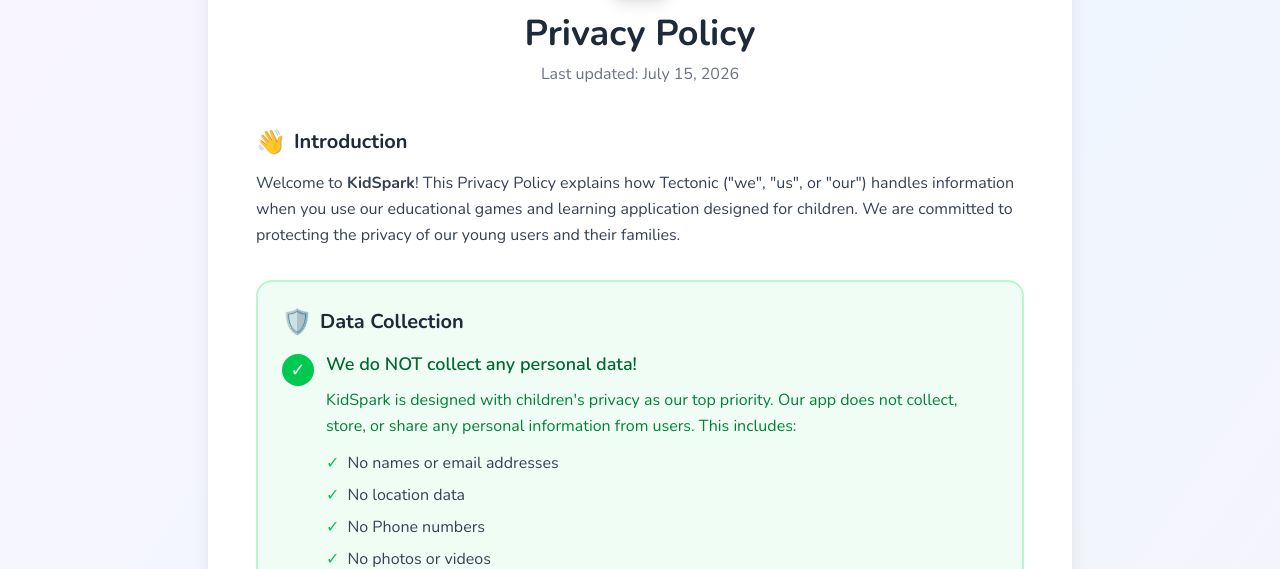
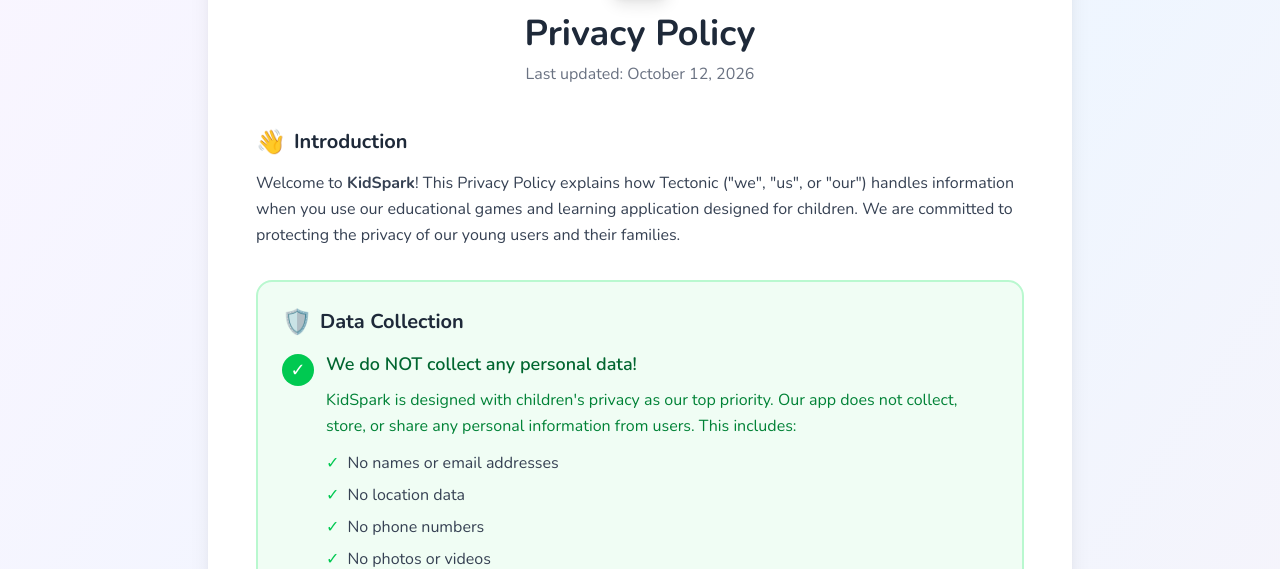
Before and after one commit to sherry2k/Kids-spark, a React (Vite) app: page /privacy-policy in a window 1280 px wide. Shown: the part 234-803 px from the top of the page. Built offline with nearby package versions, Linux system fonts and the light colour scheme.

Commit message:
Update PrivacyPolicy.tsx

```diff
--- a/src/pages/PrivacyPolicy.tsx
+++ b/src/pages/PrivacyPolicy.tsx
@@ -1,11 +1,13 @@
+import { useEffect } from 'react';
 import { motion } from 'framer-motion';
 
 export default function PrivacyPolicy() {
-  const currentDate = new Date().toLocaleDateString('en-US', {
-    year: 'numeric',
-    month: 'long',
-    day: 'numeric'
-  });
+  useEffect(() => {
+    document.title = 'Privacy Policy - KidSpark';
+  }, []);
+
+  // Update this date manually whenever you change the policy
+  const currentDate = 'October 12, 2026';
 
   return (
     <div className="min-h-screen bg-gradient-to-br from-purple-50 via-blue-50 to-pink-50" style={{ fontFamily: 'Nunito, sans-serif' }}>
@@ -137,7 +139,7 @@ export default function PrivacyPolicy() {
                     {[
                       "No names or email addresses",
                       "No location data",
-                      "No Phone numbers",
+                      "No phone numbers",
                       "No photos or videos",
                       "No device identifiers",
                       "No analytics or tracking"
```
Lines whose indentation alone changed are shown as unchanged.
